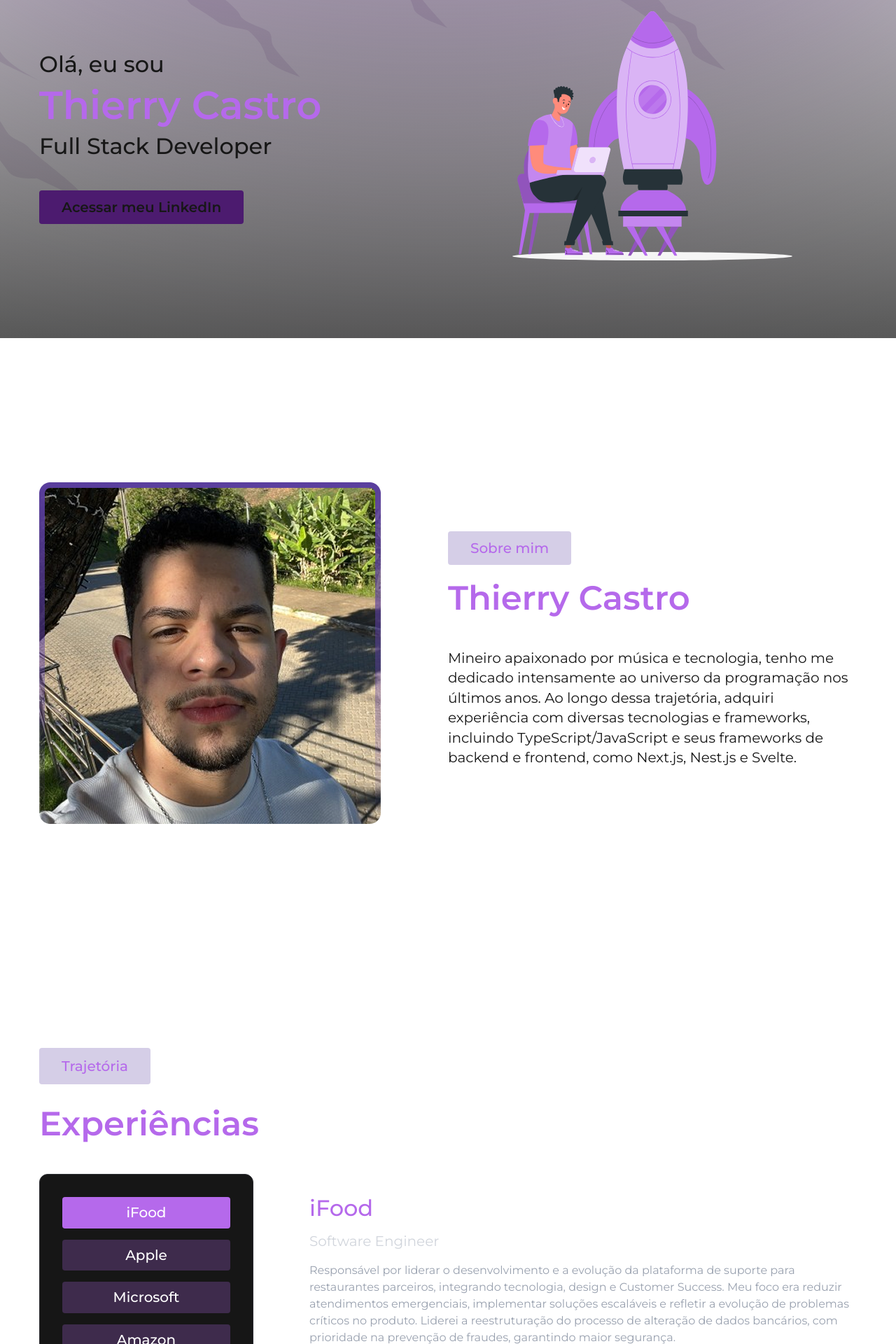
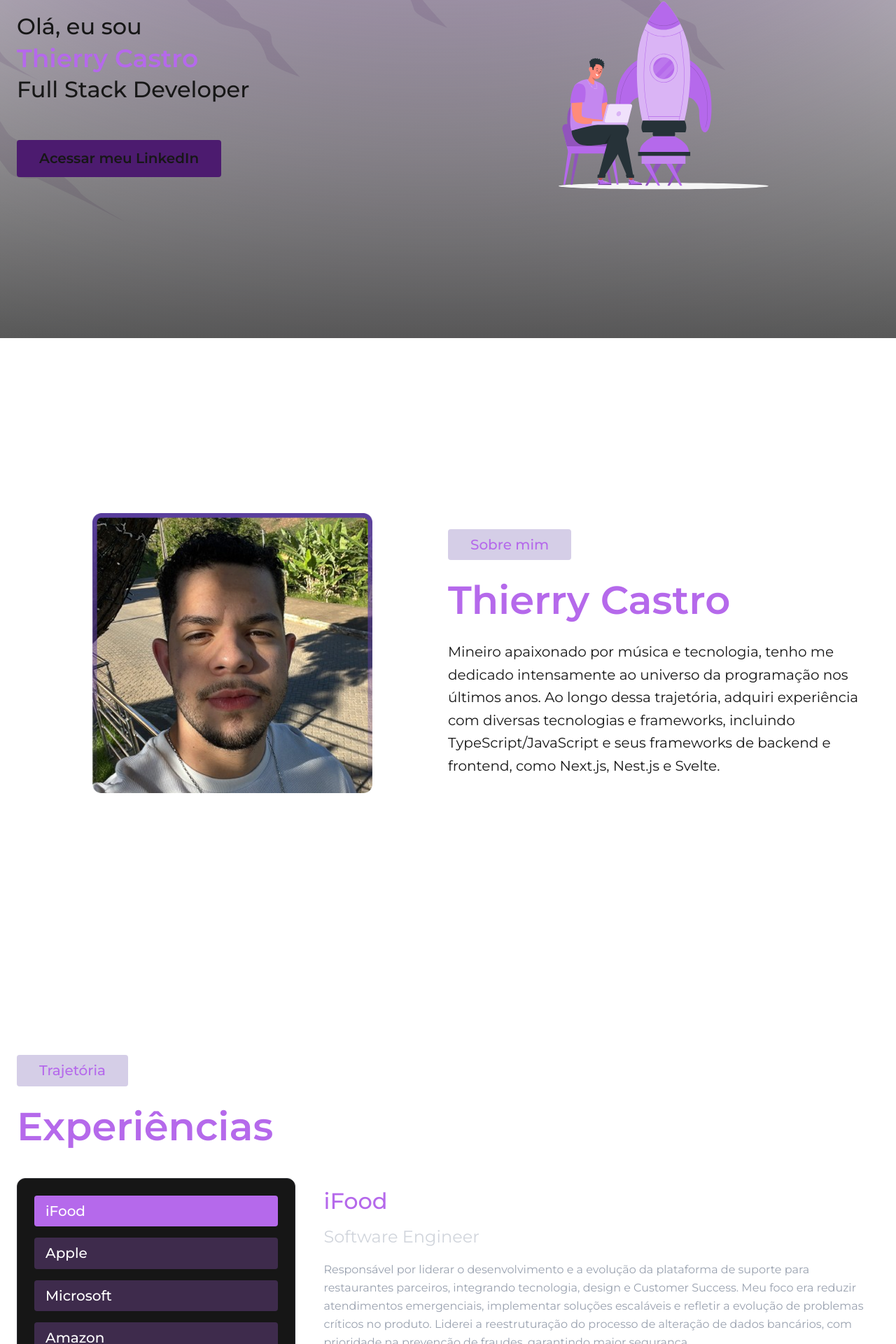
Before and after one commit to Thierrycast/thierrycastro.dev, a Next.js app: page / in a window 1280 px wide. Shown: the part 267-2187 px from the top of the page at 70% size. Built offline with nearby package versions, Linux system fonts and the light colour scheme.

Commit message:
style: aplicando responsividade as secoes

```diff
--- a/app/components/AboutSection.tsx
+++ b/app/components/AboutSection.tsx
@@ -1,22 +1,33 @@
-
 import Image from "next/image"
 
 export default function AboutSection() {
   return (
-    <section id="about" className="w-full h-screen max-w-2xl px-8 py-24 2xl:px-0 flex justify-between items-center">
-      <div className="w-1/2" >
+    <section
+      id="about"
+      className="w-full min-h-screen max-w-2xl px-6 sm:px-8 xl:px-0 py-24 flex flex-col lg:flex-row justify-between items-center gap-12 lg:gap-0"
+    >
+      <div className="w-full px-10 lg:w-1/2 flex justify-center">
         <Image
           src="/profile.png"
-          alt="rocket"
-          width={488}
-          height={488}
+          alt="Foto de perfil de Thierry"
+          width={400}
+          height={400}
+          className="max-w-full h-auto"
         />
       </div>
-      <div className="w-1/2 py-8">
-        <span className="text-sm font-medium bg-primary/25 px-8 py-3 rounded text-primary-light">Sobre mim</span>
 
-        <h2 className="text-2xl font-semibold text-primary-light mt-6 mb-10" >Thierry Castro</h2>
-        <p className="text-sm" >Mineiro apaixonado por música e tecnologia, tenho me dedicado intensamente ao universo da programação nos últimos anos. Ao longo dessa trajetória, adquiri experiência com diversas tecnologias e frameworks, incluindo TypeScript/JavaScript e seus frameworks de backend e frontend, como Next.js, Nest.js e Svelte. </p>
+      <div className="w-full lg:w-1/2 py-4 text-center lg:text-left">
+        <span className="text-sm font-medium bg-primary/25 px-6 sm:px-8 py-2 rounded text-primary-light inline-block">
+          Sobre mim
+        </span>
+
+        <h2 className="text-xl sm:text-2xl md:text-3xl font-semibold text-primary-light mt-6 mb-6">
+          Thierry Castro
+        </h2>
+
+        <p className="text-xs sm:text-sm leading-relaxed">
+          Mineiro apaixonado por música e tecnologia, tenho me dedicado intensamente ao universo da programação nos últimos anos. Ao longo dessa trajetória, adquiri experiência com diversas tecnologias e frameworks, incluindo TypeScript/JavaScript e seus frameworks de backend e frontend, como Next.js, Nest.js e Svelte.
+        </p>
       </div>
     </section>
   )
--- a/app/components/ContactSection.tsx
+++ b/app/components/ContactSection.tsx
@@ -13,42 +13,48 @@ export default function ContactSection() {
       id: 2,
       icon: "/icons/contact/email.svg",
       label: "E-mail",
-      value: "email@gmail.com",
+      value: "thierrycastro555@gmail.com",
     },
     {
       id: 3,
       icon: "/icons/contact/instagram.svg",
       label: "Instagram",
-      value: "@username",
+      value: "@thierry_casttro",
     },
     {
       id: 4,
       icon: "/icons/contact/phone.svg",
       label: "Telefone",
-      value: "(14) 99999-9999",
+      value: "(33) 99959-5927",
     },
   ];
 
 
   return (
-    <section id="contact" className="w-full h-screen max-w-2xl px-8 py-24 2xl:px-0 flex flex-col items-center justify-center relative">
-          <span className="text-sm font-medium bg-primary/25 px-8 py-3 rounded text-primary-light">
+    <section
+      id="contact"
+      className="w-full min-h-screen max-w-2xl px-6 sm:px-8 xl:px-0 py-24 flex flex-col items-center justify-center relative"
+    >
+      <span className="text-sm font-medium bg-primary/25 px-6 sm:px-8 py-2 rounded text-primary-light inline-block">
         Contato
       </span>
-          <h2 className="text-2xl font-semibold text-primary-light mt-6 mb-20">Fale comigo</h2>
-
-          <div className="w-full flex justify-center gap-8">
+      <h2 className="text-xl sm:text-2xl md:text-3xl font-semibold text-primary-light mt-6 mb-16">
+        Fale comigo
+      </h2>
+          <div className="w-full flex flex-col md:flex-row justify-center gap-8">
             {
               contactInfo.map((contact, index) => (
-                <div key={index} className="flex w-54 flex-col items-center gap-4">
+                <div key={index} className="flex w-54 md:flex-col items-center gap-4">
                   <Image
                     src={contact.icon}
                     alt={contact.label}
                     width={62}
                     height={62}
                   />
-                  <p className="text-sm">{contact.label}</p>
-                  <p className="text-sm">{contact.value}</p>
+                  <div className="flex flex-col md:items-center" >
+                    <p className="text-xs md:text-sm">{contact.label}</p>
+                    <p className="text-xs text-white/80">{contact.value}</p>
+                  </div>
                 </div>
               ))
             }
--- a/app/components/HeroSection.tsx
+++ b/app/components/HeroSection.tsx
@@ -2,23 +2,33 @@ import Image from "next/image"
 
 export default function HeroSection() {
   return (
-    <section id="home" className="w-full h-screen max-w-2xl px-8 pb-24 pt-52 2xl:px-0 flex justify-between items-center">
-      <div className="w-1/2 flex flex-col justify-center">
-        <p className="text-lg font-medium">Olá, eu sou</p>
-        <h1 className="text-3xl font-semibold text-primary-light" >Thierry Castro</h1>
-        <p className="text-lg mb-12 font-medium">Full Stack Developer</p>
+    <section
+      id="home"
+      className="w-full min-h-screen max-w-2xl px-6 sm:px-8 xl:px-0 pt-40 md:pt-0 flex flex-col md:flex-row justify-between items-center gap-12 md:gap-0"
+    >
+      <div className="w-full md:w-1/2 flex flex-col justify-center text-center md:text-left">
+        <p className="text-base sm:text-lg font-medium">Olá, eu sou</p>
+        <h1 className="text-2xl sm:text-3xl md:text-4xl font-semibold text-primary-light">
+          Thierry Castro
+        </h1>
+        <p className="text-base sm:text-lg mb-8 sm:mb-12 font-medium">
+          Full Stack Developer
+        </p>
 
         <a href="">
-          <span className="bg-primary-dark px-8 py-3 rounded text-sm font-semibold" >Acessar meu LinkedIn </span>
+          <span className="bg-primary-dark px-6 sm:px-8 py-3 rounded text-sm font-semibold inline-block">
+            Acessar meu LinkedIn
+          </span>
         </a>
       </div>
 
-      <div className="w-1/2 flex justify-center">
+      <div className="w-full md:w-1/2 flex justify-center">
         <Image
           src="/rocket.svg"
           alt="rocket"
-          width={400}
-          height={400}
+          width={300}
+          height={300}
+          className="hidden md:block"
         />
       </div>
     </section>
--- a/app/components/ProjectsSection.tsx
+++ b/app/components/ProjectsSection.tsx
@@ -1,3 +1,5 @@
+import Image from "next/image"
+
 export default function ProjectsSection() {
   const projects = [
     {
@@ -33,20 +35,29 @@ export default function ProjectsSection() {
   ];
 
   return (
-    <section id="projects" className="w-full min-h-screen max-w-2xl px-8 2xl:px-0 flex flex-col items-center justify-end relative">
-      <div className="absolute inset-0 bg-[url('/background_glow.svg')] bg-cover bg-center opacity-50 pointer-events-none"/>
-      <span className="text-sm font-medium bg-primary/25 px-8 py-3 rounded text-primary-light">
+    <section
+      id="projects"
+      className="w-full min-h-screen max-w-2xl px-6 sm:px-8 xl:px-0 py-24 flex flex-col items-center justify-end relative"
+    >
+      <div className="absolute inset-0 bg-[url('/background_glow.svg')] bg-cover bg-center opacity-50 pointer-events-none" />
+
+      <span className="text-sm font-medium bg-primary/25 px-6 sm:px-8 py-2 rounded text-primary-light inline-block">
         Trabalhos
       </span>
-      <h2 className="text-2xl font-semibold text-primary-light my-6">Meus projetos</h2>
+      <h2 className="text-xl sm:text-2xl md:text-3xl font-semibold text-primary-light my-6">
+        Meus projetos
+      </h2>
 
-      <div className="w-full flex justify-center flex-wrap gap-8 relative z-10">
+      <div className="w-full flex justify-center flex-wrap gap-6 sm:gap-8 relative z-10">
         {projects.map((project, index) => (
-          <div key={index} className="bg-gradient-to-b from-[#964CF0] to-[#170033] rounded-xl p-0.5" >
-            <div className="flex h-full flex-col gap-5 w-80 px-4 py-6 rounded-xl bg-black backdrop-blur-md">
-              <div className="w-full h-36 bg-primary-light rounded-lg"></div>
+          <div
+            key={index}
+            className="bg-gradient-to-b from-[#964CF0] to-[#170033] rounded-xl p-0.5 w-full sm:w-[45%] md:w-[30%] max-w-xs"
+          >
+            <div className="flex flex-col gap-4 w-full px-4 py-6 rounded-xl bg-black backdrop-blur-md h-full">
+              <div className="w-full h-32 sm:h-36 bg-primary-light rounded-lg"></div>
               <h3 className="text-sm font-semibold">{project.title}</h3>
-              <p>{project.description}</p>
+              <p className="text-xs text-gray-400">{project.description}</p>
             </div>
           </div>
         ))}
--- a/app/components/SkillsSection.tsx
+++ b/app/components/SkillsSection.tsx
@@ -1,6 +1,6 @@
 import Image from "next/image";
+
 export default function SkillsSection() {
-
   const skills = [
     { name: "HTML", icon: "/icons/html.svg" },
     { name: "CSS", icon: "/icons/css.svg" },
@@ -10,30 +10,31 @@ export default function SkillsSection() {
     { name: "Figma", icon: "/icons/figma.svg" }
   ];
 
+  return (
+    <section
+      id="skills"
+      className="w-full min-h-screen max-w-2xl px-6 sm:px-8 xl:px-0 py-24 flex flex-col items-center justify-center relative"
+    >
+      <span className="text-sm font-medium bg-primary/25 px-6 sm:px-8 py-2 rounded text-primary-light inline-block">
+        Tecnologias
+      </span>
+      <h2 className="text-xl sm:text-2xl md:text-3xl font-semibold text-primary-light mt-6 mb-16">
+        Habilidades
+      </h2>
 
-  return (
-    <section id="skills" className="w-full h-screen max-w-2xl px-8 2xl:px-0 flex flex-col items-center justify-center relative">
-      <span className="text-sm font-medium bg-primary/25 px-8 py-3 rounded text-primary-light">
-      Tecnologias
-      </span>
-      <h2 className="text-2xl font-semibold text-primary-light mt-6 mb-20">Habilidades</h2>
-
-      <div className="w-full flex justify-center flex-wrap gap-8">
-        {
-          skills.map((skill, index) => (
-            <div key={index} className="flex w-40 flex-col items-center justify-between gap-4 border border-primary-light bg-primary-light/20 p-6 rounded">
-              <div className="relative w-16 h-16" >
-                <Image
-                  src={skill.icon}
-                  alt={skill.name}
-                  fill
-                />
-              </div>
-              <p className="text-sm">{skill.name}</p>
+      <div className="w-full flex justify-center flex-wrap gap-6 sm:gap-8">
+        {skills.map((skill, index) => (
+          <div
+            key={index}
+            className="flex w-32 sm:w-40 flex-col items-center justify-between gap-4 border border-primary-light bg-primary-light/20 p-4 sm:p-6 rounded"
+          >
+            <div className="relative w-12 h-12 sm:w-16 sm:h-16">
+              <Image src={skill.icon} alt={skill.name} fill />
             </div>
-          ))
-        }
+            <p className="text-xs sm:text-sm text-center">{skill.name}</p>
+          </div>
+        ))}
       </div>
     </section>
-  )
+  );
 }
--- a/app/components/TimelineSection.tsx
+++ b/app/components/TimelineSection.tsx
@@ -32,18 +32,26 @@ export default function TimelineSection() {
   const [selected, setSelected] = useState(experiences[0]);
 
   return (
-    <section id="experiences" className="w-full h-screen flex flex-col items-start justify-center max-w-2xl px-8 2xl:px-0">
-      <span className="text-sm font-medium bg-primary/25 px-8 py-3 rounded text-primary-light">
+    <section
+      id="experiences"
+      className="w-full min-h-screen flex flex-col items-start justify-center max-w-2xl px-6 sm:px-8 xl:px-0 py-24"
+    >
+      <span className="text-sm font-medium bg-primary/25 px-6 sm:px-8 py-2 rounded text-primary-light inline-block">
         Trajetória
       </span>
-      <h2 className="text-2xl font-semibold text-primary-light mt-6 mb-10">Experiências</h2>
-      <div className="flex gap-20">
-        <div className="flex flex-col gap-4 p-8 bg-neutral border border-neutral-light rounded-xl">
+      <h2 className="text-xl sm:text-2xl md:text-3xl font-semibold text-primary-light mt-6 mb-10">
+        Experiências
+      </h2>
+
+      <div className="flex flex-col lg:flex-row gap-10 w-full">
+        <div className="flex flex-col gap-4 p-6 bg-neutral border border-neutral-light rounded-xl w-full lg:w-1/3">
           {experiences.map((experience, index) => (
             <button
               key={index}
-              className={`w-60 py-2 text-sm font-medium rounded transition-all text-white ${
-                selected.company === experience.company ? "bg-primary-light" : "bg-primary-light/25"
+              className={`w-full py-2 text-sm font-medium rounded transition-all text-white text-left px-4 ${
+                selected.company === experience.company
+                  ? "bg-primary-light"
+                  : "bg-primary-light/25"
               }`}
               onClick={() => setSelected(experience)}
             >
@@ -51,10 +59,17 @@ export default function TimelineSection() {
             </button>
           ))}
         </div>
-        <div className="pt-6" >
-          <h3 className="text-lg font-medium text-primary-light">{selected.company}</h3>
-          <p className="text-sm text-gray-300 mt-2">{selected.role}</p>
-          <p className="mt-4 text-gray-400">{selected.description}</p>
+
+        <div className="w-full lg:w-2/3 pt-2">
+          <h3 className="text-base sm:text-lg font-medium text-primary-light">
+            {selected.company}
+          </h3>
+          <p className="text-sm sm:text-base text-gray-300 mt-2">
+            {selected.role}
+          </p>
+          <p className="mt-4 text-xs text-gray-400 leading-relaxed">
+            {selected.description}
+          </p>
         </div>
       </div>
     </section>
```
Lines whose indentation alone changed are shown as unchanged.
